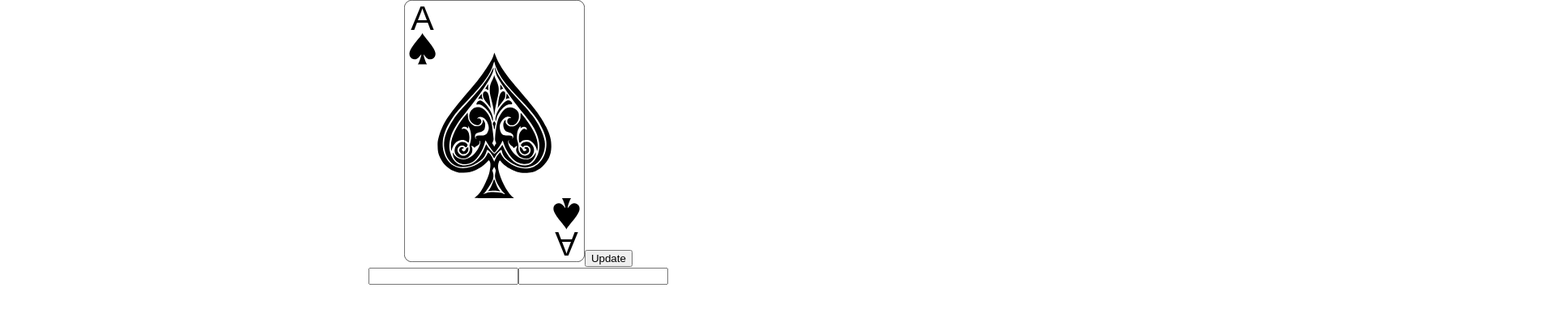
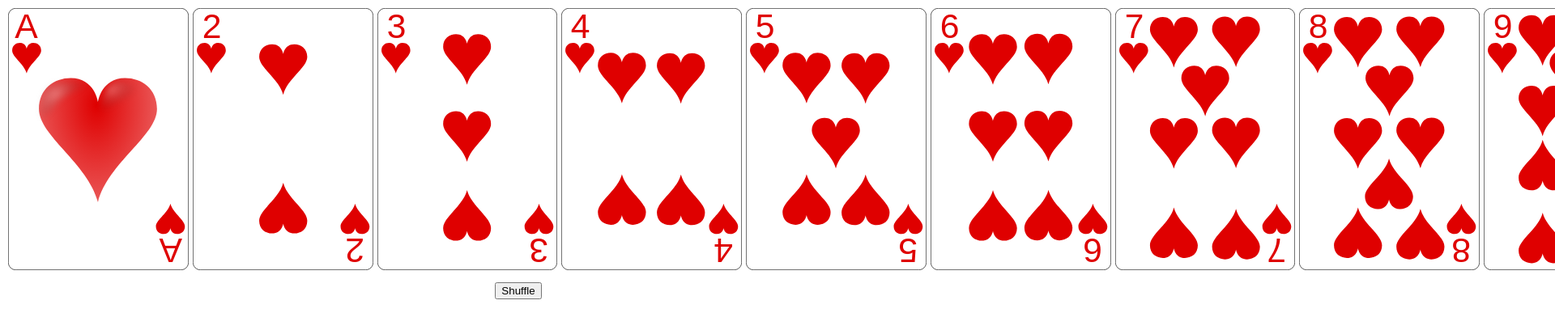
Before and after one commit to jakewac/Poker, a React (Create React App) app in the folder blackjack/: page / in a window 1280 px wide. Shown: the top 408 px of the page at 81% size, 1920 px wide, since content can reach past the window. Built offline with nearby package versions, Linux system fonts and the light colour scheme.

Commit message:
Display and shuffle deck of cards

```diff
--- a/blackjack/src/App.js
+++ b/blackjack/src/App.js
@@ -1,13 +1,11 @@
 import "./App.css";
 
-import Card from "./Card";
+import Board from "./Board";
 
 function App() {
     return (
         <div className="App">
-            <Card></Card>
-            <input id="rank_input" type="text"></input>
-            <input id="suit_input" type="text"></input>
+            <Board></Board>
         </div>
     );
 }
--- /dev/null
+++ b/blackjack/src/Board.css
@@ -0,0 +1,5 @@
+.board {
+    display: inline-flex;
+    margin: 10px;
+    gap: 5px;
+}
--- /dev/null
+++ b/blackjack/src/Board.js
@@ -0,0 +1,44 @@
+import React from "react";
+
+import "./Board.css";
+
+import Deck from "./Deck";
+
+class Board extends React.Component {
+    constructor(props) {
+        super(props);
+
+        this.deck = new Deck();
+
+        let initial = [];
+        for (let i = 0; i < this.deck.cards.length; i++) {
+            initial.push(this.deck.getCard(i));
+        }
+
+        this.state = {
+            board: initial,
+        };
+    }
+
+    shuffleDeck() {
+        this.deck.shuffle();
+        let new_board = [];
+
+        for (let i = 0; i < this.deck.cards.length; i++) {
+            new_board.push(this.deck.getCard(i));
+        }
+
+        this.setState({ board: new_board });
+    }
+
+    render() {
+        return (
+            <div>
+                <div className="board">{this.state.board}</div>
+                <button onClick={() => this.shuffleDeck()}>Shuffle</button>
+            </div>
+        );
+    }
+}
+
+export default Board;
--- a/blackjack/src/Card.js
+++ b/blackjack/src/Card.js
@@ -1,34 +1,17 @@
 import React from "react";
 
 class Card extends React.Component {
-    constructor(props) {
-        super(props);
-        this.updateCard.bind(this);
-        this.state = {
-            rank: "ace",
-            suit: "spades",
-        };
-    }
+    render() {
+        var card_name =
+            this.props.rank.toLowerCase() +
+            "_of_" +
+            this.props.suit.toLowerCase();
 
-    updateCard() {
-        this.setState({
-            rank: document.getElementById("rank_input").value,
-            suit: document.getElementById("suit_input").value,
-        });
-    }
-
-    render() {
-        var card_image_name =
-            this.state.rank.toLowerCase() +
-            "_of_" +
-            this.state.suit.toLowerCase();
-
-        var card_image_path = "./deck/" + card_image_name + ".svg";
+        var card_image_path = "./deck/" + card_name + ".svg";
 
         return (
             <div>
-                <img src={card_image_path} alt={card_image_name}></img>
-                <button onClick={() => this.updateCard()}>Update</button>
+                <img src={card_image_path} alt={card_name}></img>
             </div>
         );
     }
--- /dev/null
+++ b/blackjack/src/Deck.js
@@ -0,0 +1,43 @@
+import Card from "./Card";
+
+const ranks = [
+    "ace",
+    "2",
+    "3",
+    "4",
+    "5",
+    "6",
+    "7",
+    "8",
+    "9",
+    "10",
+    "jack",
+    "queen",
+    "king",
+];
+
+const suits = ["hearts", "clubs", "diamonds", "spades"];
+
+class Deck {
+    constructor() {
+        this.cards = [];
+
+        let id = 0;
+        for (let s of suits) {
+            for (let r of ranks) {
+                this.cards.push(<Card key={id} rank={r} suit={s}></Card>);
+                id++;
+            }
+        }
+    }
+
+    getCard(index) {
+        return this.cards[index];
+    }
+
+    shuffle() {
+        this.cards.sort(() => Math.random() - 0.5);
+    }
+}
+
+export default Deck;
```
